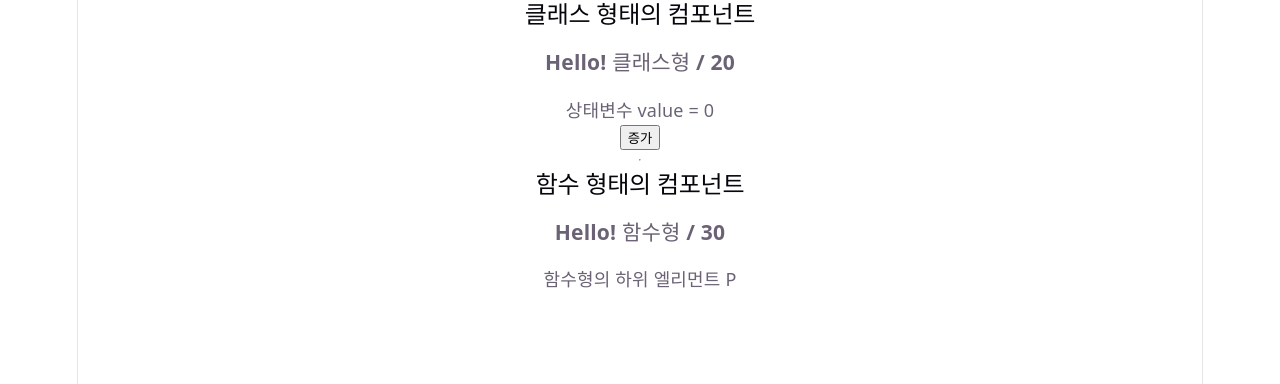
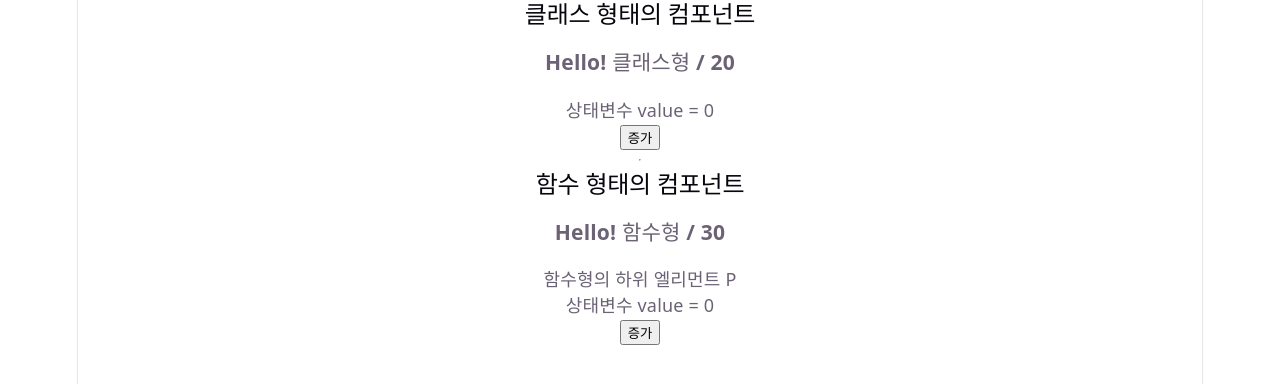
Before and after one commit to dong279/Html_Css_Javascript_ECMAScript_Project, a React (Vite) app in the folder todolist_react/: page / in a window 1280 px wide. Shown: the top 384 px of the page. Built offline with nearby package versions, Linux system fonts and the light colour scheme.

Commit message:
MyCompFunc.jsx update

```diff
--- a/todolist_react/src/components/MyComponentFunc.jsx
+++ b/todolist_react/src/components/MyComponentFunc.jsx
@@ -10,6 +10,8 @@ const MyComponentFunc = ({ name, age, children }) => {
         Hello! {name} / {age}
       </h3>
       {children}
+      <p>상태변수 value = {value}</p>
+      <button onClick={() => setValue(value + 1)}>증가</button>
     </div>
   );
 };
```
